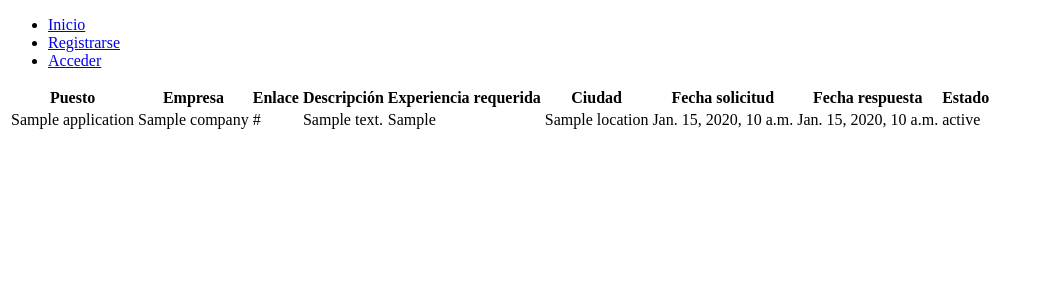
After one commit to artbrwn/job-application-tracker, a Django app: template applications/templates/applications/applications_list.html in a window 1280 px wide. The commit adds this page. Shown: the top 300 px of the page, without its empty margins (0-1040 px from the left). Run offline with Django 3.2, Linux system fonts and the light colour scheme; the template is opened without the code that fills it: most values are stand-ins (such as "Sample title", 1, 10 or a date in 2020).

Commit message:
Create basic applications list endpoint

```diff
--- /dev/null
+++ b/applications/templates/applications/applications_list.html
@@ -0,0 +1,38 @@
+{% extends "base.html" %}
+{% block content %}
+<table>
+    <tr>
+        <th>Puesto</th>
+        <th>Empresa</th>
+        <th>Enlace</th>
+        <th>Descripción</th>
+        <th>Experiencia requerida</th>
+        <th>Ciudad</th>
+        <th>Fecha solicitud</th>
+        <th>Fecha respuesta</th>
+        <th>Estado</th>
+    </tr>
+    {% if applications %}
+        {% for application in applications %}
+        <tr>
+            <td>{{ application.title }}</td>
+            <td>{{ application.company }}</td>
+            <td>{{ application.url }}</td>
+            <td>{{ application.description }}</td>
+            <td>{{ application.required_experience }}</td>
+            <td>{{ application.location }}</td>
+            <td>{{ application.application_date }}</td>
+            <td>{{ application.response_date }}</td>
+            <td>{{ application.status }}</td>
+        </tr>
+        {% endfor %}
+
+    {% else %}
+    <tr>
+        <td>
+            No hay candidaturas registradas.
+        </td>
+    </tr>
+    {% endif %}
+</table>
+{% endblock content %}
--- a/applications/views.py
+++ b/applications/views.py
@@ -1,3 +1,9 @@
 from django.shortcuts import render
+from django.contrib.auth.decorators import login_required
+from .models import Application
 
 # Create your views here.
+@login_required
+def applications_list(request):
+    applications = Application.objects.filter(user=request.user).order_by('-application_date')
+    return render(request, "applications/applications_list.html", {'applications': applications})
--- a/job_application_tracker/urls.py
+++ b/job_application_tracker/urls.py
@@ -19,5 +19,6 @@ from django.urls import path, include
 
 urlpatterns = [
     path('admin/', admin.site.urls),
-    path("users/", include("users.urls"))
+    path("users/", include("users.urls")),
+    path("applications/", include("applications.urls"))
 ]
--- a/templates/base.html
+++ b/templates/base.html
@@ -13,8 +13,12 @@
     <nav class="menu">
         <ul>
             <li><a href="/">Inicio</a></li>
+            {% if user.is_authenticated %}
+            <li><a href="{% url "users:logout" %}">Salir</a></li>
+            {% else %}
             <li><a href={% url "users:register" %}>Registrarse</a></li>
             <li><a href={% url "users:login" %}>Acceder</a></li>
+            {% endif %}
         </ul>
     </nav>
     <main>
--- a/users/views.py
+++ b/users/views.py
@@ -19,7 +19,7 @@ def login_view(request):
         form = CustomAuthenticationForm(data=request.POST)
         if form.is_valid():
             login(request, form.get_user())
-            return redirect("")
+            return redirect("applications:applications_list")
     else:
         form = CustomAuthenticationForm()
 
```
Also changed, not shown: applications/urls.py (added, +8 -0 lines).
